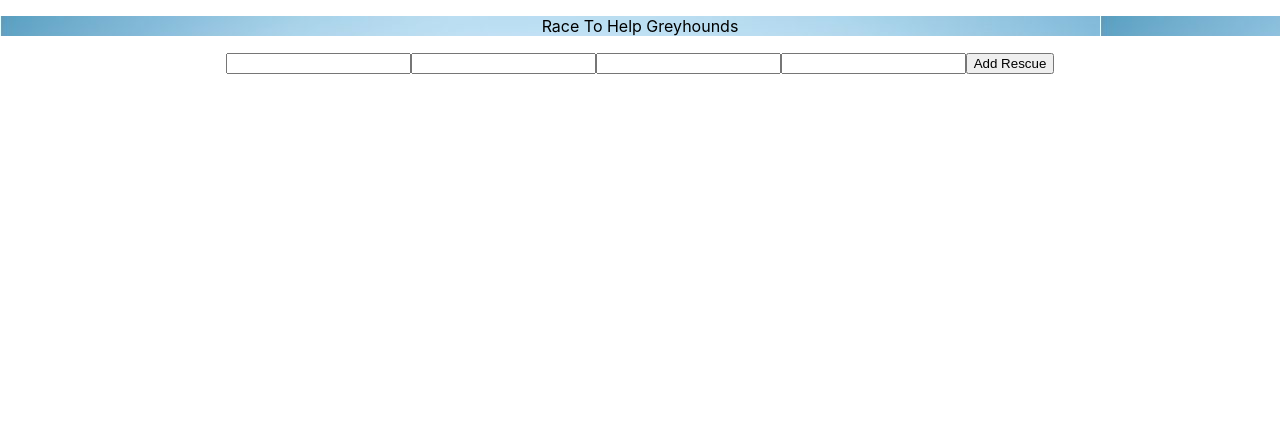
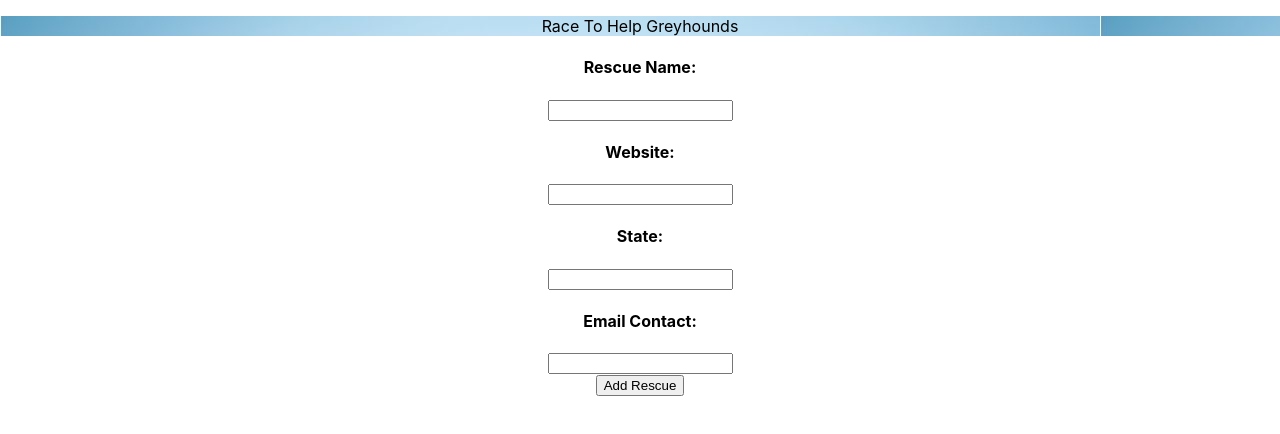
Before and after one commit to eterral/race-to-help-greyhounds, a React (Create React App) app in the folder client/: page /rescues/add in a window 1280 px wide. Shown: the top 434 px of the page. Built offline with nearby package versions, Linux system fonts and the light colour scheme; no server answers.

Commit message:
made form more userfriendly with details

```diff
--- a/client/src/components/Form.jsx
+++ b/client/src/components/Form.jsx
@@ -25,26 +25,34 @@ export default function Form({setToggle}) {
 
     return (
         <form onSubmit={handleSubmit}>
+            <h4>Rescue Name:</h4>
             <input
                 type="text"
                 value={name}
                 name='name'
                 onChange={(e) => setName(e.target.value)}/>
+            <br/>
+            <h4>Website:</h4>
             <input
                 type="text"
                 value={website}
                 name='website'
                 onChange={(e) => setWebsite(e.target.value)}/>
+            <br/>
+            <h4>State:</h4>
             <input
                 type="text"
                 value={state}
                 name='state'
                 onChange={(e) => setState(e.target.value)}/>
+            <br/>
+            <h4>Email Contact:</h4>
             <input
                 type="text"
                 value={contact}
                 name='contact'
                 onChange={(e) => setContact(e.target.value)}/>
+            <br/>
             <button>Add Rescue</button>
         </form>
     )
```
